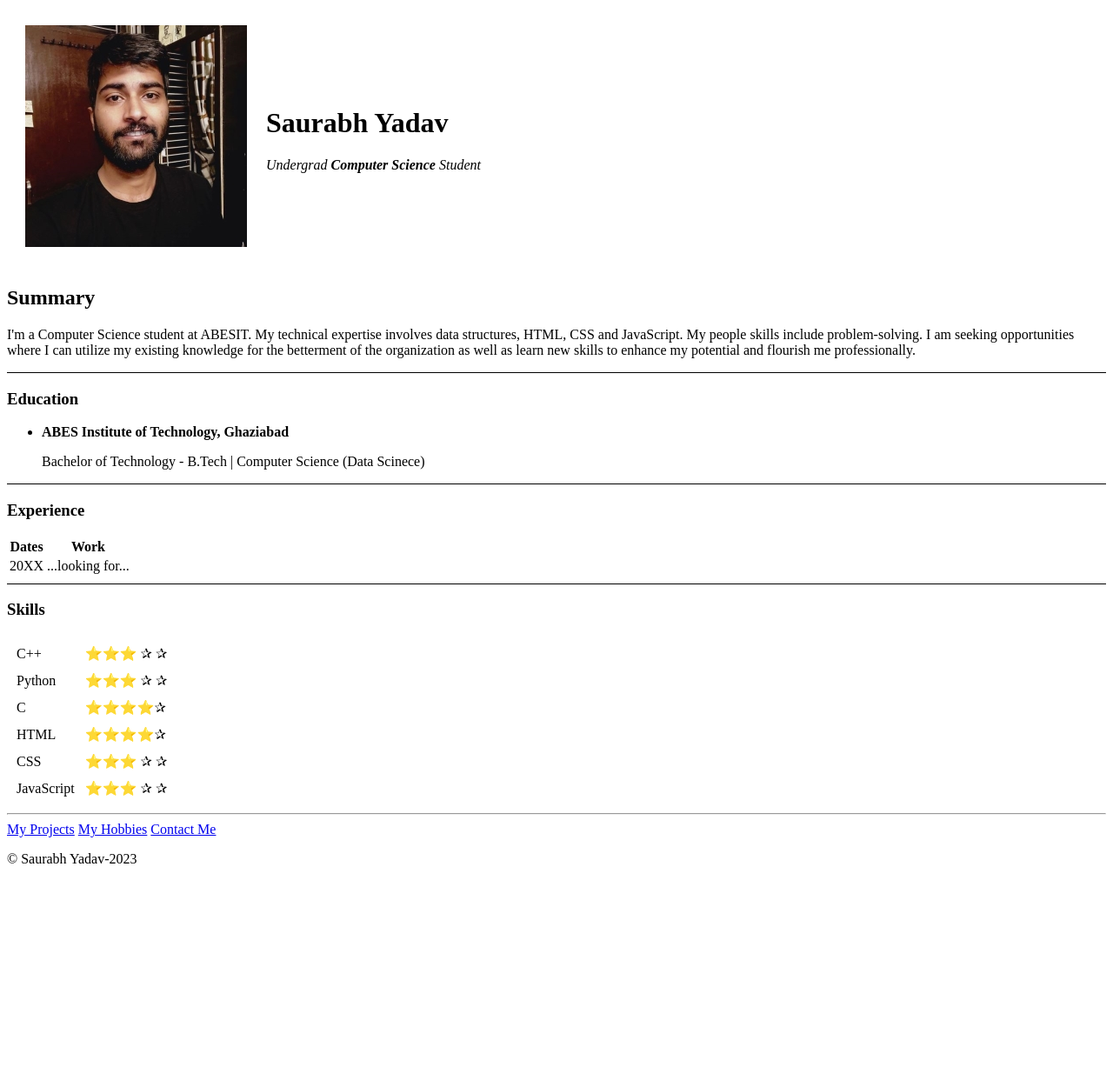
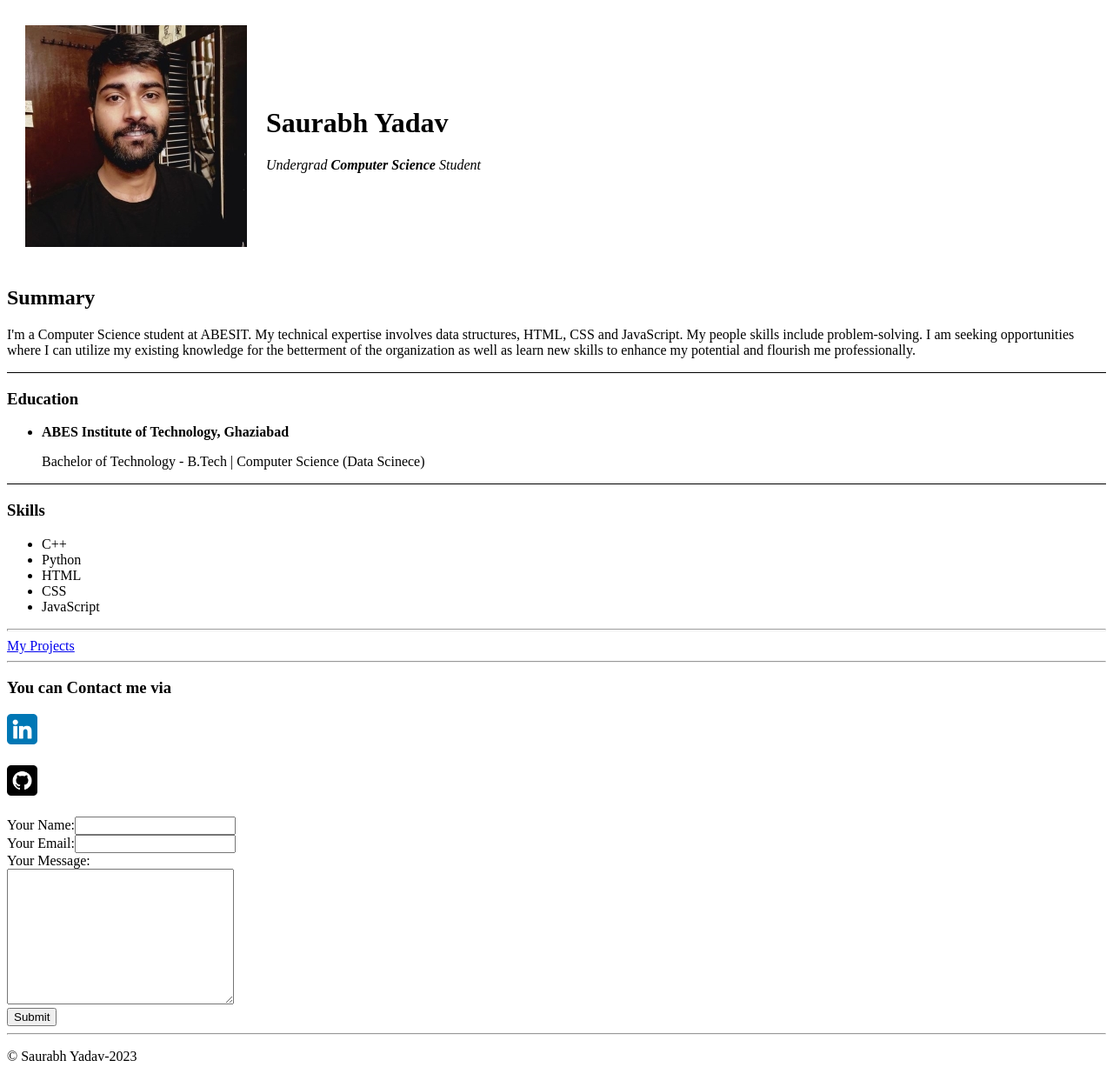
Before and after one commit to arbok7/resume, a plain HTML site: page index.html in a window 1280 px wide. Shown: the whole page at 87% size. Before the commit the page ends 1013 px from the top, so only its background shows below. Drawn offline with Linux system fonts and the light colour scheme.

Commit message:
made some changes

```diff
--- a/index.html
+++ b/index.html
@@ -35,67 +35,38 @@
 
     </ul>
     <hr size="0" color="black">
-    <h3>Experience</h3>
-    <table>
-        <thead>
-            <tr>
-                <th>Dates</th>
-                <th>Work</th>
-            </tr>
-
-        </thead>
-        <tbody>
-            <tr>
-                <td>20XX</td>
-                <td>...looking for...</td>
-            </tr>
-
-        </tbody>
-        <tfoot>
-
-        </tfoot>
-
-    </table>
-    <hr size="0" color="black">
     <h3>Skills</h3>
     <table cellspacing="10">
-        <tr>
-            <td>C++</td>
-            <td>⭐⭐⭐ ✰ ✰</td>
-        </tr>
+        <ul>
+            <li>C++</li>
+            <li>Python</li>
+            <li>HTML</li>
+            <li>CSS</li>
+            <li>JavaScript</li>
+        </ul>
+        <hr size="3">
+        <a href="Projects.html"> My Projects</a>
 
-        <tr>
-            <td>Python</td>
-            <td>⭐⭐⭐ ✰ ✰</td>
+        <hr size="2">
+        <h3>You can Contact me via</h3>
+        <h3><a href="https://www.linkedin.com/in/arbok/"><img src="./assets/images/Linkedin.png" height="35" /></a></h3>
+        <h3><a href="https://github.com/arbok7"><img src="./assets/images/Github.png" height="35" /></a></h3>
 
-        </tr>
-        <tr>
-            <td>C</td>
-            <td>⭐⭐⭐⭐✰</td>
+        <form action="mailto:saurabh.jayprakash.yadav@gmail.com" method="post" enctype="text/plain">
+            <label>Your Name:</label>
+            <input type="text" name="YourName" value=""><br>
+            <label>Your Email:</label>
+            <input type="email" name="YourEmail" value=""><br>
+            <label>Your Message:</label><br>
+            <textarea name="YourMessage" cols="30" rows="10"></textarea><br>
+            <input type="submit" name="">
 
-        </tr>
-        <tr>
-            <td>HTML</td>
-            <td>⭐&#11088;⭐⭐✰</td>
-        </tr>
-        <tr>
-            <td>CSS</td>
-            <td>⭐⭐⭐ &#x2730; ✰</td>
-        </tr>
-        <tr>
-            <td>JavaScript</td>
-            <td>⭐⭐⭐ &#x2730; ✰</td>
-        </tr>
-    </table cellspacing="10">
+        </form>
+        <hr size="2">
 
-    <hr size="2">
-
-    <a href="Projects.html"> My Projects</a>
-    <a href="hobbies.html">My Hobbies</a>
-    <a href="contact.html">Contact Me</a>
-    <footer>
-        <p> &copy; Saurabh Yadav-2023</p>
-    </footer>
+        <footer>
+            <p> &copy; Saurabh Yadav-2023</p>
+        </footer>
 
 </body>
 
```
Also changed, not shown: contact.html (+0 -14 lines), hobbies.html (deleted, +0 -41 lines), assets/images/abstract.jpg (deleted), assets/images/contrast.jpg (deleted), assets/images/ehter.jpg (deleted), assets/images/flora.jpg (deleted), assets/images/gray.jpg (deleted), assets/images/person.jpg (deleted).
